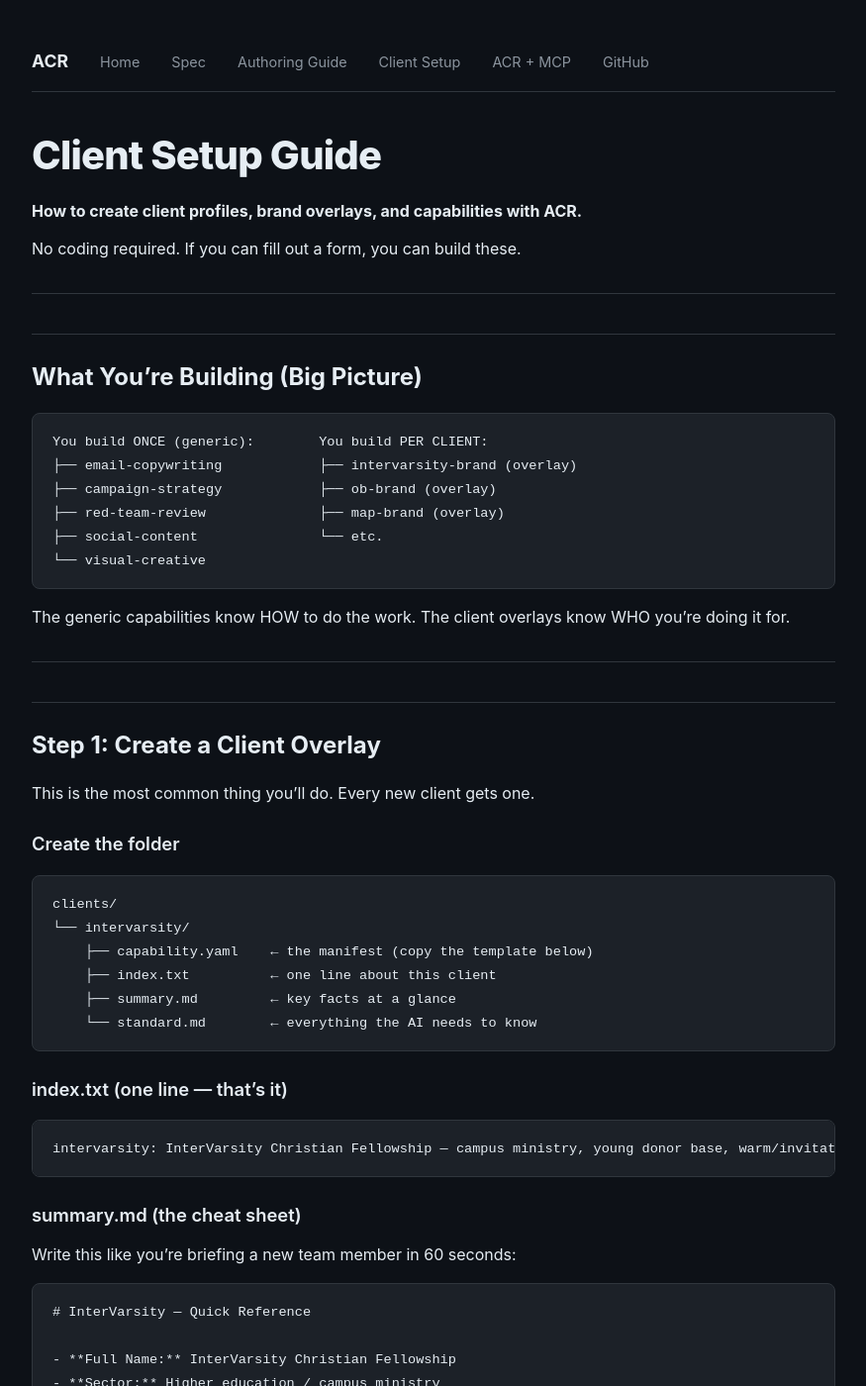
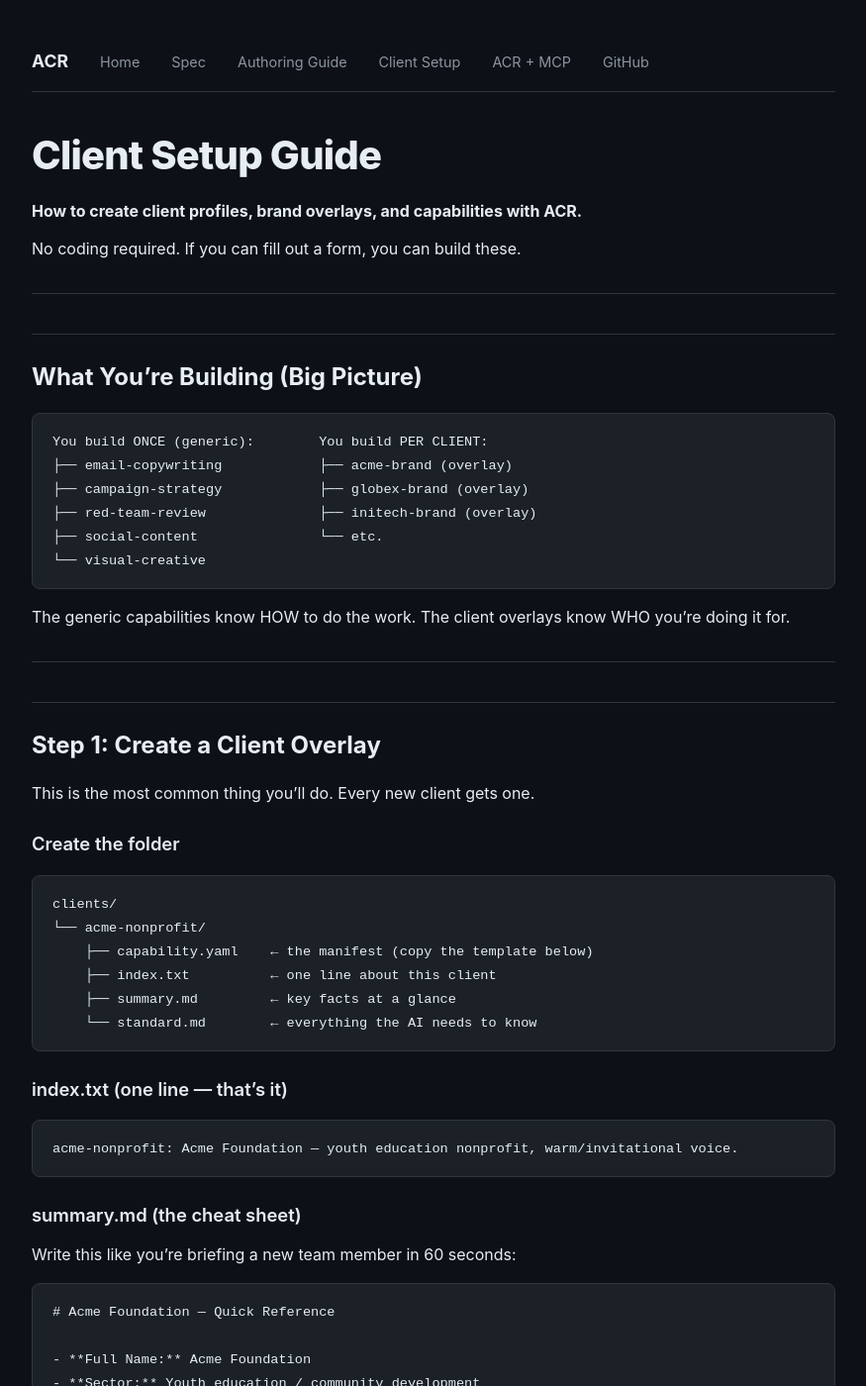
Before and after one commit to heybeaux/acr, a Jekyll site: the page built from docs/share-quickstart.md, in a window 1280 px wide and 1400 px high. Shown: the whole window at 99% size, without its empty margins (202-1077 px from the left). Built offline with Jekyll 4.4.1, drawn with Linux system fonts in a browser that asks for light colours; some of the changed text lies outside the part shown.

Commit message:
docs: sanitize client setup guide — replace real client data with examples
Removed references to real clients, contacts, and campaign details.
All examples now use fictional 'Acme Foundation' placeholder.
Original preserved in private repo.

````diff
--- a/docs/share-quickstart.md
+++ b/docs/share-quickstart.md
@@ -16,9 +16,9 @@
 
 ```
 You build ONCE (generic):        You build PER CLIENT:
-├── email-copywriting            ├── intervarsity-brand (overlay)
-├── campaign-strategy            ├── ob-brand (overlay)
-├── red-team-review              ├── map-brand (overlay)
+├── email-copywriting            ├── acme-brand (overlay)
+├── campaign-strategy            ├── globex-brand (overlay)
+├── red-team-review              ├── initech-brand (overlay)
 ├── social-content               └── etc.
 └── visual-creative
 ```
@@ -36,7 +36,7 @@
 
 ```
 clients/
-└── intervarsity/
+└── acme-nonprofit/
     ├── capability.yaml    ← the manifest (copy the template below)
     ├── index.txt          ← one line about this client
     ├── summary.md         ← key facts at a glance
@@ -46,7 +46,7 @@
 ### index.txt (one line — that's it)
 
 ```
-intervarsity: InterVarsity Christian Fellowship — campus ministry, young donor base, warm/invitational voice.
+acme-nonprofit: Acme Foundation — youth education nonprofit, warm/invitational voice.
 ```
 
 ### summary.md (the cheat sheet)
@@ -54,16 +54,16 @@
 Write this like you're briefing a new team member in 60 seconds:
 
 ```markdown
-# InterVarsity — Quick Reference
+# Acme Foundation — Quick Reference
 
-- **Full Name:** InterVarsity Christian Fellowship
-- **Sector:** Higher education / campus ministry
-- **Audience:** College students, young alumni, parents
+- **Full Name:** Acme Foundation
+- **Sector:** Youth education / community development
+- **Audience:** Parents, educators, community donors
 - **Voice:** Warm, invitational, community-focused
-- **Don't:** Guilt-based appeals, denominational favoritism
-- **Do:** Say "partner" not "donor", emphasize belonging
-- **Current campaigns:** Easter recurring gift drive
-- **Key contact:** Dabney (cultivation content)
+- **Don't:** Guilt-based appeals, political messaging
+- **Do:** Say "partner" not "donor", emphasize impact
+- **Current campaigns:** Spring enrollment drive
+- **Key contact:** Jamie (marketing lead)
 ```
 
 ### standard.md (the full brief)
@@ -71,10 +71,10 @@
 This is where you put everything the AI needs. Write it like a brand guide meets an account brief:
 
 ```markdown
-# InterVarsity — Full Client Profile
+# Acme Foundation — Full Client Profile
 
 ## Organization
-InterVarsity Christian Fellowship is a campus ministry...
+Acme Foundation is a youth education nonprofit...
 
 ## Brand Voice
 - Tone: [describe it like you'd tell a new copywriter]
@@ -82,16 +82,16 @@
 - Examples of bad copy: [paste things that missed the mark]
 
 ## Audience Segments
-- Segment 1: College students (18-22)
+- Segment 1: Parents (30-50)
   - What motivates them: [...]
   - What turns them off: [...]
-- Segment 2: Young alumni (23-30)
+- Segment 2: Educators
   - ...
 
 ## Red Lines (things to NEVER do)
 - Never use guilt-based fundraising language
-- Never take sides on denominational issues
-- Never assume the reader is already a Christian
+- Never take political sides
+- Never make claims about outcomes without data
 
 ## Past Campaign Performance
 - Spring 2025 email series: [what worked, what didn't]
@@ -99,25 +99,25 @@
 
 ## Technical Details
 - Email platform: [whatever they use]
-- Donation platform: [WeGive, etc.]
-- Tracking: [any specific SOL codes, UTM conventions]
+- Donation platform: [Stripe, etc.]
+- Tracking: [any specific UTM conventions]
 
 ## Key People
-- Angela: [role, preferences, communication style]
-- Dabney: [role, what they care about]
+- Jamie: [role, preferences, communication style]
+- Alex: [role, what they care about]
 ```
 
 ### capability.yaml (copy this template, fill in the blanks)
 
 ```yaml
-name: intervarsity-brand
+name: acme-brand
 type: capability
 version: 1.0.0
-description: "InterVarsity Christian Fellowship — brand voice, audience, campaign history, and org-specific rules."
+description: "Acme Foundation — brand voice, audience, campaign history, and org-specific rules."
 
 provides:
   - client-profile
-  - intervarsity
+  - acme-nonprofit
 
 requires:
   tools: []
@@ -132,7 +132,7 @@
 activation:
   triggers:
     - type: pattern
-      match: "(?i)(intervarsity|inter.varsity|\\bIV\\b)"
+      match: "(?i)(acme|acme.foundation)"
   trigger_logic: OR
   co_activates: []
   conflicts: []
@@ -143,12 +143,12 @@
 
 behavioral:
   core: |
-    When working on InterVarsity content:
+    When working on Acme Foundation content:
     - Use warm, invitational tone
     - Say "partner" not "donor"
     - Never use guilt-based appeals
-    - Stay denominationally neutral
-    - Target audience skews young — mobile-first
+    - Stay politically neutral
+    - Emphasize measurable impact
   overlays: []
 
 state_schema:
@@ -181,16 +181,15 @@
 ```markdown
 ## Red Team Rules (Client-Specific)
 
-When reviewing content for InterVarsity, flag:
+When reviewing content for Acme Foundation, flag:
 - [ ] Any guilt-based language ("you must," "how can you ignore")
-- [ ] Denominational bias (Catholic vs Protestant vs Orthodox)
-- [ ] Assumptions that readers are already Christian
-- [ ] Language that commodifies student experiences
-- [ ] Urgency that feels manufactured (they're a relationship org, not disaster relief)
-- [ ] Anything that wouldn't feel natural in a campus coffee shop conversation
+- [ ] Political messaging or partisan language
+- [ ] Unverified outcome claims
+- [ ] Urgency that feels manufactured
+- [ ] Anything that wouldn't feel natural in a parent-teacher conversation
 ```
 
-The generic red team capability will pick these up automatically when the InterVarsity overlay is mounted.
+The generic red team capability will pick these up automatically when the client overlay is mounted.
 
 ---
 
@@ -199,8 +198,7 @@
 After creating a client overlay, check it:
 
 ```bash
-cd acr
-acr validate clients/intervarsity/
+acr validate clients/acme-nonprofit/
 ```
 
 You want to see: `✅ Valid`
@@ -266,6 +264,6 @@
 ## Need Help?
 
 - **"I don't know what to put in a section"** → Leave it blank with a TODO. Something is better than nothing.
-- **"How do I check token count?"** → Run `acr budget clients/intervarsity/`
-- **"I want to test it before going live"** → Ask Beaux to run a test pipeline with your overlay.
+- **"How do I check token count?"** → Run `acr budget clients/acme-nonprofit/`
+- **"I want to test it before going live"** → Run a test pipeline with your overlay.
 - **"The YAML syntax is confusing"** → Copy an existing client's capability.yaml and just change the names and descriptions. Don't write YAML from scratch.
````
Also changed, not shown: other parts of docs/share-quickstart.md (+3 -3 lines).
